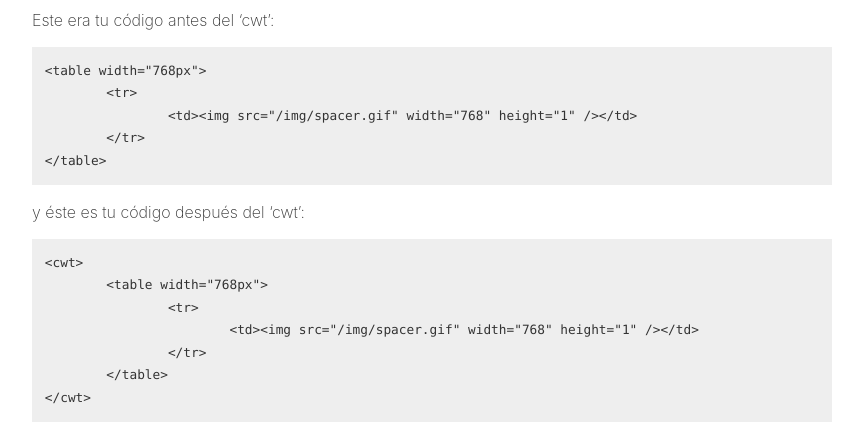
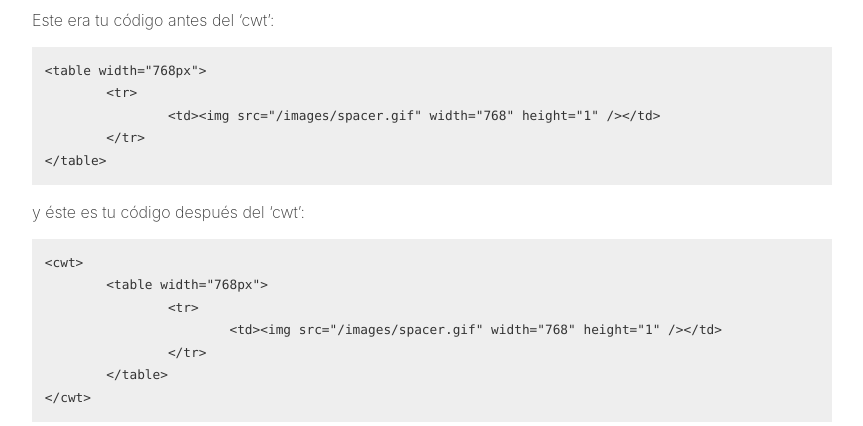
Before and after one commit to bomberstudios/sofanaranja, a Jekyll site: the page built from _posts/2006-04-10-un-nuevo-tag-xhtml-cwt.md, in a window 1280 px wide. Shown: the part 1335-1761 px from the top of the page, without its empty margins (208-1071 px from the left). Built offline with Jekyll 4.4.1, drawn with Linux system fonts in a browser that asks for light colours.

Commit message:
Broken image links

```diff
--- a/_posts/2006-04-10-un-nuevo-tag-xhtml-cwt.md
+++ b/_posts/2006-04-10-un-nuevo-tag-xhtml-cwt.md
@@ -48,7 +48,7 @@
 
 	<table width="768px">
 		<tr>
-			<td><img src="/img/spacer.gif" width="768" height="1" /></td>
+			<td><img src="/images/spacer.gif" width="768" height="1" /></td>
 		</tr>
 	</table>
 
@@ -58,7 +58,7 @@
 	<cwt>
 		<table width="768px">
 			<tr>
-				<td><img src="/img/spacer.gif" width="768" height="1" /></td>
+				<td><img src="/images/spacer.gif" width="768" height="1" /></td>
 			</tr>
 		</table>
 	</cwt>
```
Also changed, not shown: _posts/2009-08-03-presentando-orangecommands.md (+2 -2 lines).
